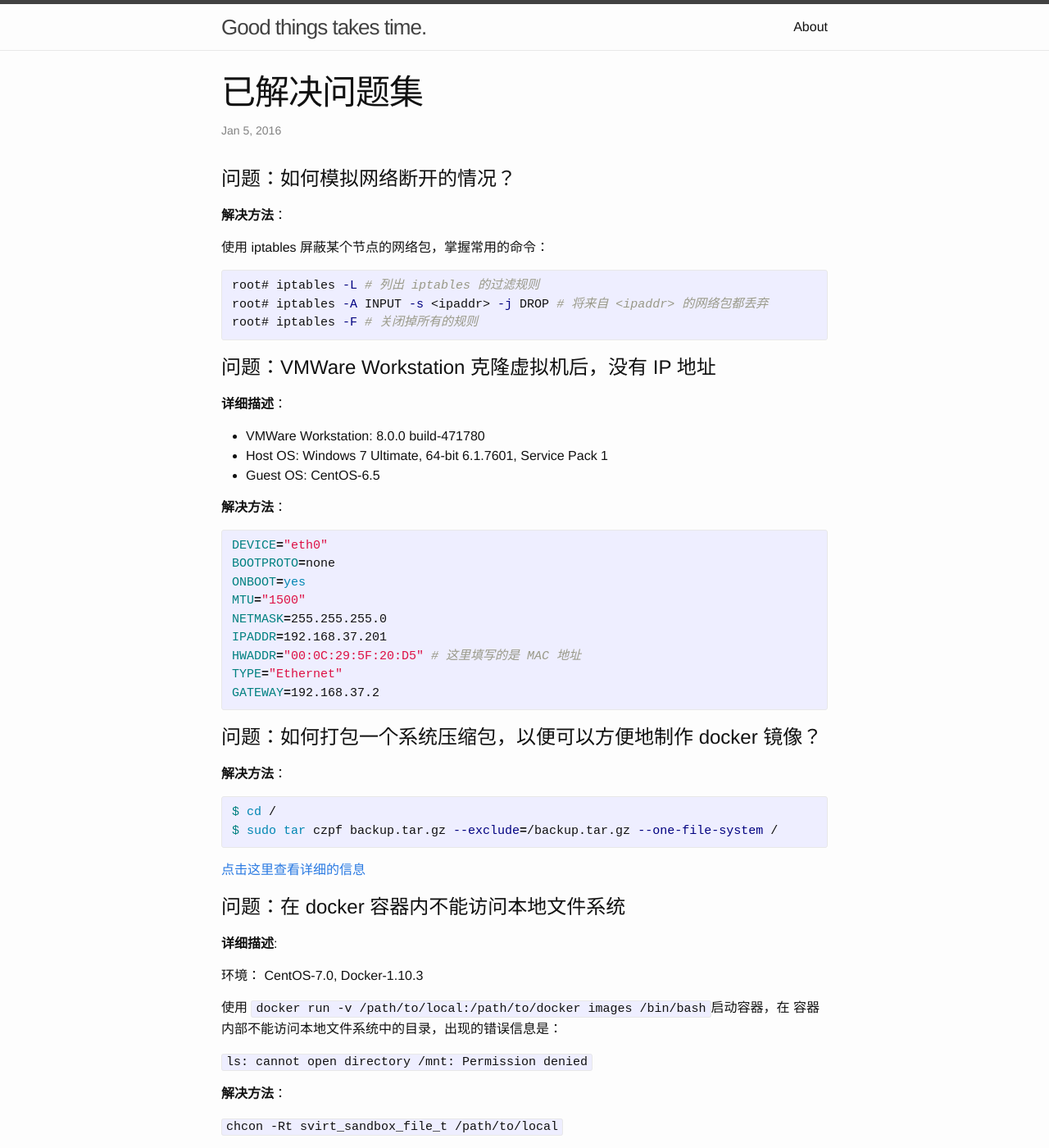
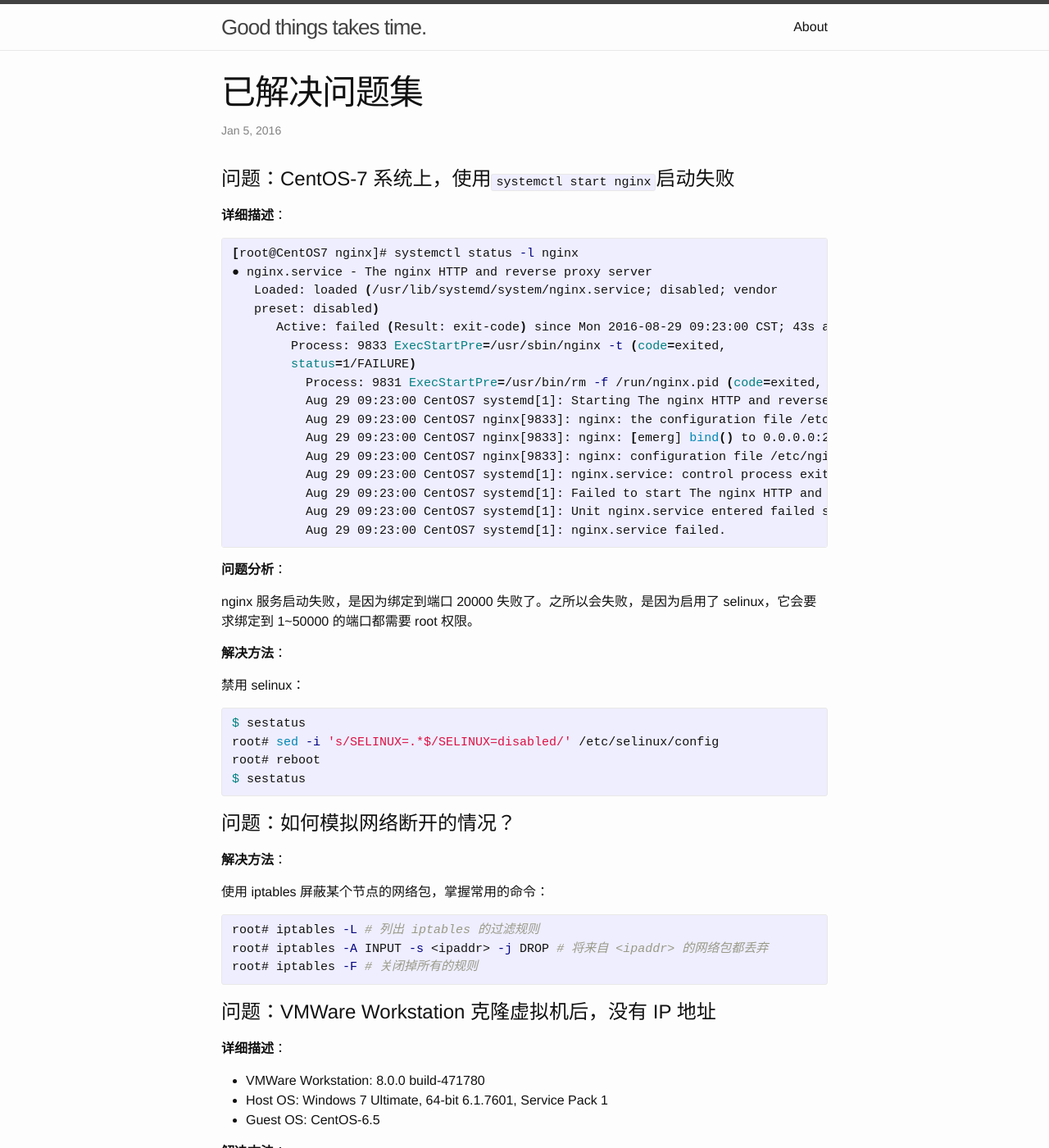
Before and after one commit to mofaph/mofaph.github.io, a Jekyll site: the page built from _posts/2016-01-05-problem-solved.md, in a window 1280 px wide and 1400 px high. Shown: the whole window at 82% size. Built offline with Jekyll 4.4.1, drawn with Linux system fonts in a browser that asks for light colours; Markdown is read by kramdown in place of the engine named in the settings.

Commit message:
problem-solved: 解决`systemctl start nginx`启动失败的情况

```diff
--- a/_posts/2016-01-05-problem-solved.md
+++ b/_posts/2016-01-05-problem-solved.md
@@ -2,6 +2,45 @@
 title: 已解决问题集
 layout: post
 ---
+
+# 问题：CentOS-7 系统上，使用`systemctl start nginx`启动失败
+
+**详细描述**：
+
+{% highlight bash %}
+[root@CentOS7 nginx]# systemctl status -l nginx
+● nginx.service - The nginx HTTP and reverse proxy server
+   Loaded: loaded (/usr/lib/systemd/system/nginx.service; disabled; vendor
+   preset: disabled)
+      Active: failed (Result: exit-code) since Mon 2016-08-29 09:23:00 CST; 43s ago
+        Process: 9833 ExecStartPre=/usr/sbin/nginx -t (code=exited,
+        status=1/FAILURE)
+          Process: 9831 ExecStartPre=/usr/bin/rm -f /run/nginx.pid (code=exited, status=0/SUCCESS)
+          Aug 29 09:23:00 CentOS7 systemd[1]: Starting The nginx HTTP and reverse proxy server...
+          Aug 29 09:23:00 CentOS7 nginx[9833]: nginx: the configuration file /etc/nginx/nginx.conf syntax is ok
+          Aug 29 09:23:00 CentOS7 nginx[9833]: nginx: [emerg] bind() to 0.0.0.0:20000 failed (13: Permission denied)
+          Aug 29 09:23:00 CentOS7 nginx[9833]: nginx: configuration file /etc/nginx/nginx.conf test failed
+          Aug 29 09:23:00 CentOS7 systemd[1]: nginx.service: control process exited, code=exited status=1
+          Aug 29 09:23:00 CentOS7 systemd[1]: Failed to start The nginx HTTP and reverse proxy server.
+          Aug 29 09:23:00 CentOS7 systemd[1]: Unit nginx.service entered failed state.
+          Aug 29 09:23:00 CentOS7 systemd[1]: nginx.service failed.
+{% endhighlight %}
+
+**问题分析**：
+
+nginx 服务启动失败，是因为绑定到端口 20000 失败了。之所以会失败，是因为启用了
+selinux，它会要求绑定到 1~50000 的端口都需要 root 权限。
+
+**解决方法**：
+
+禁用 selinux：
+
+{% highlight bash %}
+$ sestatus
+root# sed -i 's/SELINUX=.*$/SELINUX=disabled/' /etc/selinux/config
+root# reboot
+$ sestatus
+{% endhighlight %}
 
 # 问题：如何模拟网络断开的情况？
 
```
